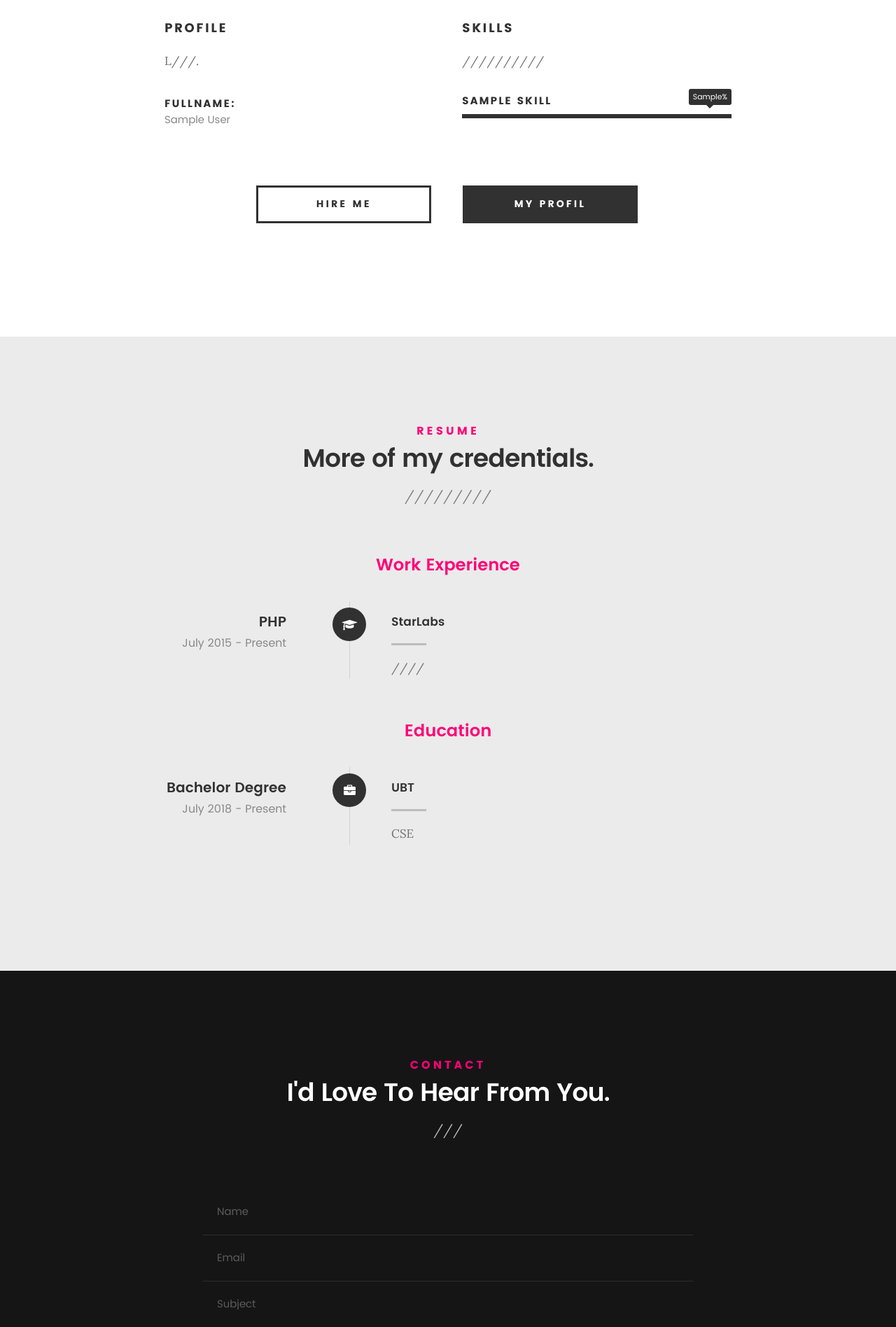
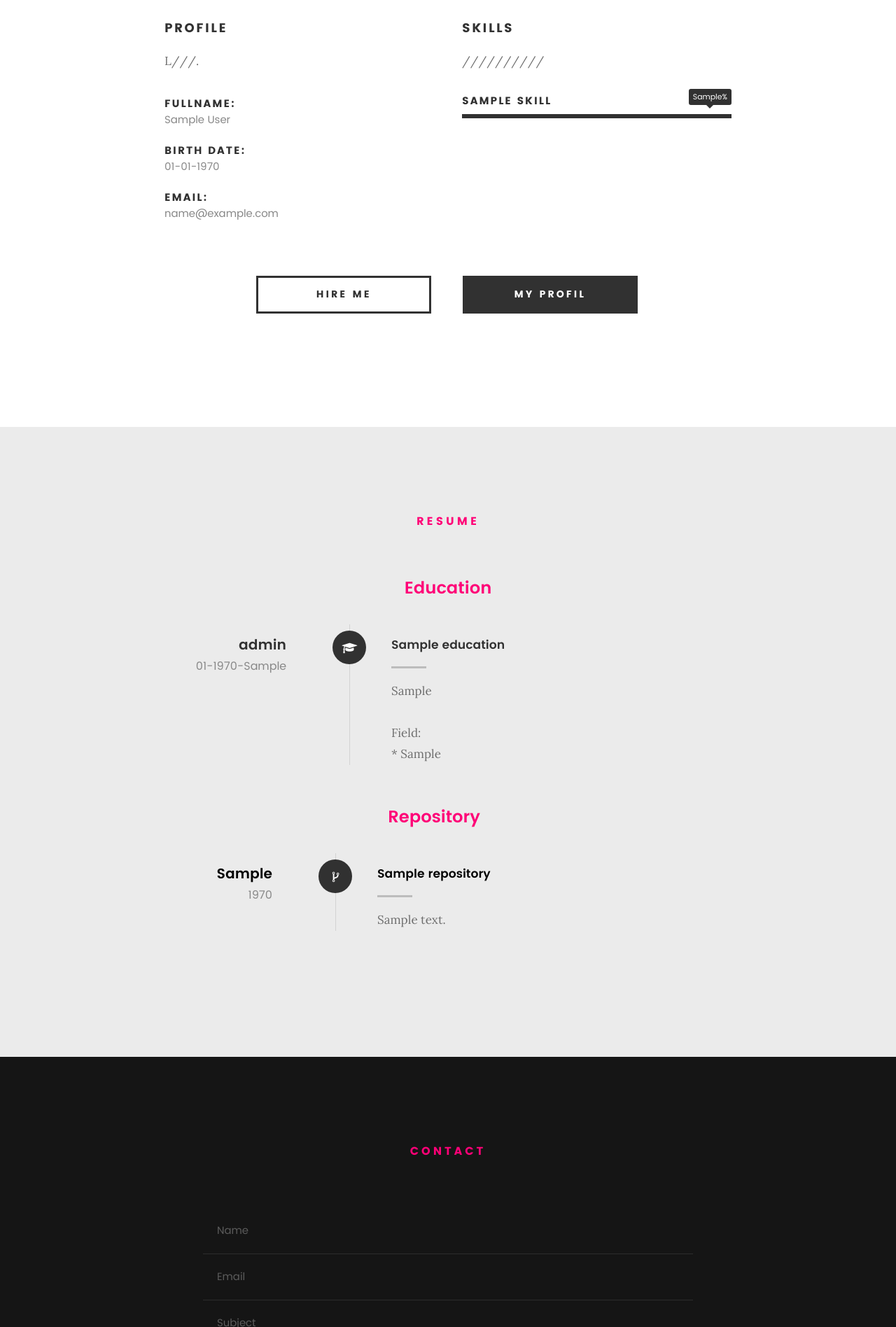
Before and after one commit to gramosshala/Portfolio, a PHP site: page / in a window 1280 px wide. Shown: the part 1141-3037 px from the top of the page at 70% size. Run offline with PHP 8.4, Linux system fonts and the light colour scheme; tables that the repository leaves empty or names only in its code hold one stand-in row (values such as "Sample post"); some libraries are stand-ins or nearby versions.

Commit message:
Third Commit

```diff
--- a/includes/header.php
+++ b/includes/header.php
@@ -5,7 +5,7 @@
             <a class="menu-toggle" href="#"><span>Menu</span></a>
 
             <div class="logo">
-                <a href="index.html"></a>
+                <a href="index.php"></a>
             </div>
 
             <nav id="main-nav-wrap">
@@ -13,8 +13,6 @@
                     <li class="current"><a class="smoothscroll" href="#intro" title="">Home</a></li>
                     <li><a class="smoothscroll" href="#about" title="">About</a></li>
                     <li><a class="smoothscroll" href="#resume" title="">Resume</a></li>
-                    <li><a class="smoothscroll" href="#portfolio" title="">Portfolio</a></li>
-                    <li><a class="smoothscroll" href="#services" title="">Services</a></li>
                     <li><a class="smoothscroll" href="#contact" title="">Contact</a></li>
                 </ul>
             </nav>
--- a/index.php
+++ b/index.php
@@ -32,12 +32,12 @@
                 $objectDB = new Databases();
                 $conn = $objectDB->getConnection();
                 $sql = "SELECT * FROM user";
-                $result = $conn->query($sql);
-                if ($result->num_rows > 0){
-                while ($row = $result->fetch_assoc()){
+                $result1 = $conn->query($sql);
+                if ($result1->num_rows > 0){
+                while ($row1 = $result1->fetch_assoc()){
 
                 ?>
-                <h1>I'm <?php echo $row['firstname'] . " " . $row['lastname'] ?></h1>
+                <h1>I'm <?php echo $row1['firstname'] . " " . $row1['lastname'] ?></h1>
                 <p class="intro-position">
                     <span><?php echo 'Back-end Developer' ?> </span>
                     <span><?php echo 'PHP-LARAVEL ' ?> </span>
@@ -74,6 +74,11 @@
 
     <div class="row about-content">
 
+        <?php
+
+
+        ?>
+
         <div class="col-six tab-full">
 
             <h3>Profile</h3>
@@ -82,37 +87,38 @@
             <ul class="info-list">
                 <li>
                     <strong>Fullname:</strong>
-                    <span><?php echo $row['firstname'] . " " . $row['lastname'] ?></span>
+                    <span><?php echo $row1['firstname'] . " " . $row1['lastname'] ?></span>
+                </li>
+                <li>
+                    <strong>BIRTH DATE:</strong>
+                    <span><?php echo date('d-m-Y', strtotime($row1['birthday'])) ?></span>
+                </li>
+                <li>
+                    <strong>EMAIL:</strong>
+                    <span><?php echo $row1['email'] ?></span>
                 </li>
             </ul>
         </div>
 
-        <?php }
-        } ?>
         <div class="col-six tab-full">
             <?php
-
             $sql1 = "SELECT * FROM skills";
             $result = $conn->query($sql1);
             if ($result->num_rows > 0){
-
             ?>
             <h3>Skills</h3>
             <p>//////////</p>
-
             <ul class="skill-bars">
                 <?php
-
                 while ($row = $result->fetch_assoc()) {
-
-
                     ?>
                     <li>
                         <div class="progress percent<?php echo $row['percentage'] ?> >">
                             <span><?php echo $row['percentage'] ?>%</span></div>
                         <strong><?php echo $row['name'] ?></strong>
                     </li>
-                <?php }
+                    <?php
+                }
                 } ?>
             </ul>
 
@@ -129,19 +135,22 @@
     <section id="resume" class="grey-section">
         <div class="row section-intro">
             <div class="col-twelve">
-
                 <h5>Resume</h5>
-            <h1>More of my credentials.</h1>
-
-            <p class="lead">/////////</p>
+                <p class="lead"></p>
             </div>
         </div>
 
         <div class="row resume-timeline">
             <div class="col-twelve resume-header">
-            <h2>Work Experience</h2>
+                <h2>Education</h2>
             </div>
+            <?php
+            $sql3 = "SELECT * FROM education";
+            $result2 = $conn->query($sql3);
+            if ($result2->num_rows > 0){
+            while ($row2 = $result2->fetch_assoc()){
 
+            ?>
             <div class="col-twelve">
                 <div class="timeline-wrap">
                     <div class="timeline-block">
@@ -149,76 +158,83 @@
                             <i class="fa fa-graduation-cap"></i>
                         </div>
                         <div class="timeline-header">
-                        <h3>PHP</h3>
-                        <p>July 2015 - Present</p>
+                            <h3><?php echo $row2['level'] ?></h3>
+                            <p><?php echo date('m-Y', strtotime($row2['started'])) . "-" . $row2['ended'] ?></p>
                         </div>
                         <div class="timeline-content">
-                        <h4>StarLabs</h4>
-                        <p>////</p>
-                    </div>
-                </div>
-            </div>
-        </div>
-    </div>
-
-    <div class="row resume-timeline">
-        <div class="col-twelve resume-header">
-            <h2>Education</h2>
-        </div>
-        <div class="col-twelve">
-            <div class="timeline-wrap">
-                <div class="timeline-block">
-                    <div class="timeline-ico">
-                        <i class="fa fa-briefcase"></i>
-                    </div>
-                    <div class="timeline-header">
-                        <h3>Bachelor Degree</h3>
-                        <p>July 2018 - Present</p>
-                    </div>
-                    <div class="timeline-content">
-                        <h4>UBT</h4>
-                        <p>CSE</p>
+                            <h4><?php echo $row2['name'] ?></h4>
+                            <p><?php echo $row2['degree'] ?></p>
+                            <p>Field:<br>
+                                * <?php echo $row2['field'] ?></p>
                         </div>
                     </div>
                 </div
             </div>
         </div>
+        <?php }
+        } ?>
 
+        <div class="row resume-timeline">
+            <div class="col-twelve resume-header">
+                <h2>Repository</h2>
+            </div>
+
+            <?php
+            $sql4 = "SELECT * FROM repository";
+            $result3 = $conn->query($sql4);
+            if ($result3->num_rows > 0) {
+                while ($row3 = $result3->fetch_assoc()) {
+
+                    ?>
+                    <div class="col-twelve">
+                        <div class="timeline-wrap">
+                            <div class="timeline-block">
+                                <div class="timeline-ico">
+                                    <i class="fa fa-code-fork"></i>
+                                </div>
+                                <div class="timeline-header">
+                                    <h3><a href="<?php echo $row3['web'] ?>"><?php echo $row3['field'] ?></a></h3>
+                                    <p><?php echo date('Y', strtotime($row3['started'])) ?></p>
+                                </div>
+                                <div class="timeline-content">
+                                    <h4><a href="<?php echo $row3['web'] ?>"><?php echo $row3['name'] ?></a></h4>
+                                    <p><?php echo $row3['body'] ?></p>
+                                </div>
+                            </div>
+                        </div>
+                    </div>
+                <?php }
+            } ?>
+        </div>
     </section>
+
 <section id="contact">
 
     <div class="row section-intro">
         <div class="col-twelve">
-
             <h5>Contact</h5>
-            <h1>I'd Love To Hear From You.</h1>
-
-            <p class="lead">///</p>
-
+            <p class="lead"></p>
         </div>
     </div>
-
     <div class="row contact-form">
-
         <div class="col-twelve">
-
             <!-- form -->
-            <form name="contactForm" id="contactForm" method="post" action="">
+            <form action="phpclass/contact.php" name="contactForm" id="contactForm" method="post">
                 <fieldset>
 
                     <div class="form-field">
-                        <input name="contactName" type="text" id="contactName" placeholder="Name" value="" minlength="2"
+                        <input name="name" type="text" id="contactName" placeholder="Name" value="" minlength="2"
                                required="">
                     </div>
                     <div class="form-field">
-                        <input name="contactEmail" type="email" id="contactEmail" placeholder="Email" value=""
+                        <input name="email" type="email" id="contactEmail" placeholder="Email" value=""
                                required="">
                     </div>
                     <div class="form-field">
-                        <input name="contactSubject" type="text" id="contactSubject" placeholder="Subject" value="">
+                        <input name="subject" type="text" id="contactSubject" placeholder="Subject" value="">
                     </div>
                     <div class="form-field">
-                        <textarea name="contactMessage" id="contactMessage" placeholder="message" rows="10" cols="50"
+                        <textarea name="message" id="contactMessage" placeholder="message" rows="10" cols="50"
                                   required=""></textarea>
                     </div>
                     <div class="form-field">
@@ -232,66 +248,50 @@
                             </div>
                         </div>
                     </div>
-
                 </fieldset>
             </form>
-
-
             <div id="message-warning">
             </div>
-
             <div id="message-success">
                 <i class="fa fa-check"></i>Your message was sent, thank you!<br>
             </div>
+        </div>
+    </div> <!-- /contact-form -->
 
-        </div>
-
-    </div> <!-- /contact-form -->
 
     <div class="row contact-info">
 
         <div class="col-four tab-full">
-
             <div class="icon">
                 <i class="icon-pin"></i>
             </div>
-
             <h5>Where to find me</h5>
-
             <p>
-                ///
+                <?php echo $row1['address'] ?>
             </p>
-
         </div>
 
         <div class="col-four tab-full collapse">
-
             <div class="icon">
                 <i class="icon-mail"></i>
             </div>
-
             <h5>Email Me At</h5>
-
-            <p>gramos_shala@live.com
+            <p><?php echo $row1['email'] ?>
             </p>
-
         </div>
 
         <div class="col-four tab-full">
-
             <div class="icon">
                 <i class="icon-phone"></i>
             </div>
-
             <h5>Call Me At</h5>
-
-            <p>Phone: 045..
+            <p>Phone: +383 (0) <?php echo $row1['phonenumber'] ?>
             </p>
+        </div>
 
     </div>
-
-    </div> <!-- /contact-info -->
-
+    <?php }
+    } ?><!-- /contact-info -->
 </section> <!-- /contact -->
 
 
```
Also changed, not shown: phpclass/contact.php (added, +46 -0 lines). Lines whose indentation alone changed are shown as unchanged.
